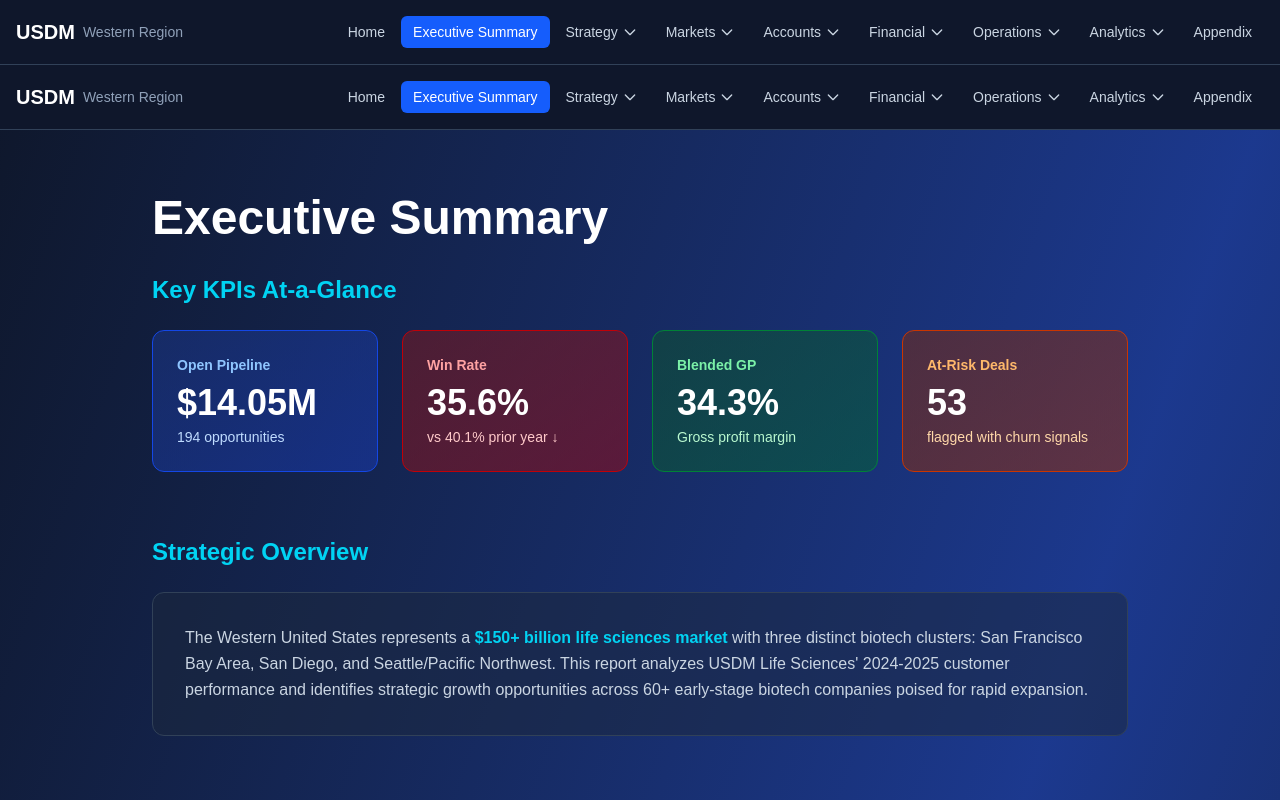
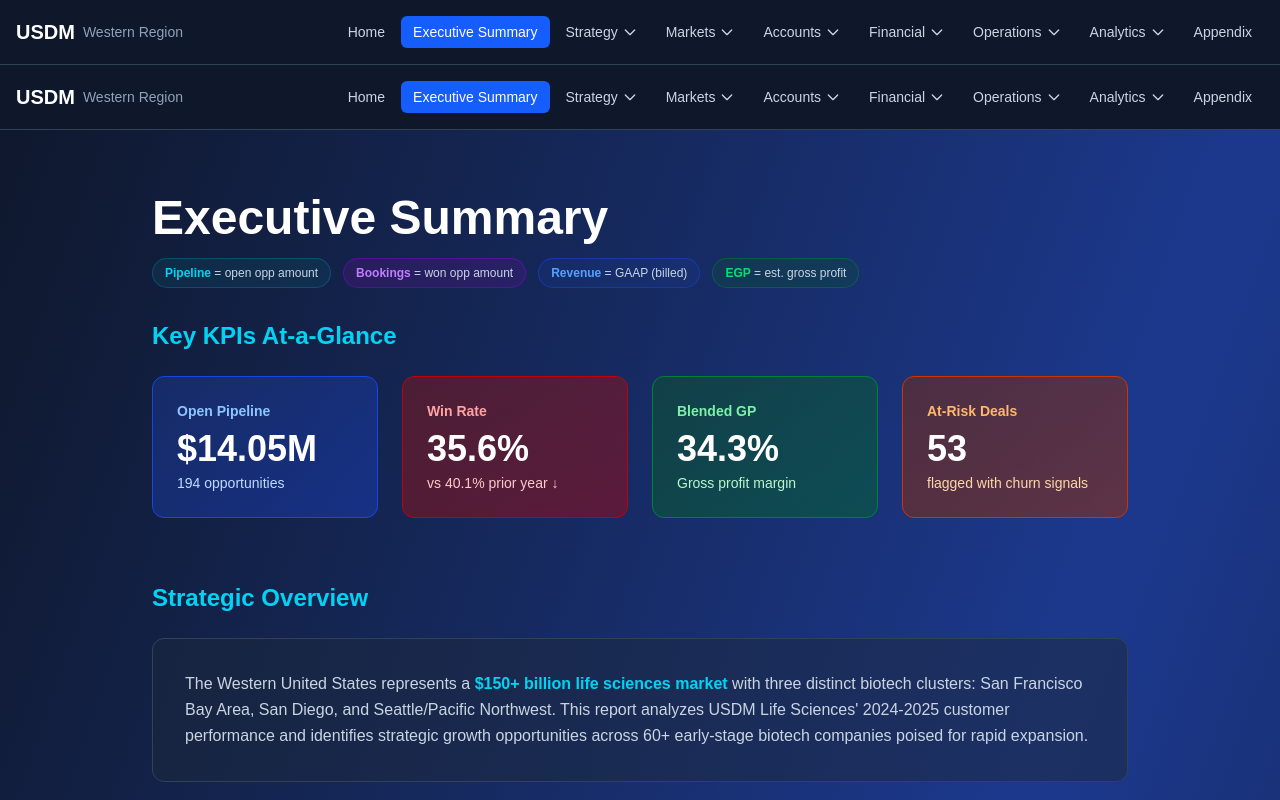
Before and after one commit to kbrown10000/western-region-analysis, a Next.js app: page /executive-summary in a window 1280 px wide. Shown: the top 800 px of the page. Built offline with nearby package versions, Linux system fonts and the light colour scheme.

Commit message:
feat: add Pipeline/Bookings/Revenue/EGP terminology legend to key pages

```diff
--- a/src/app/executive-summary/page.tsx
+++ b/src/app/executive-summary/page.tsx
@@ -9,7 +9,21 @@
       <Navigation />
 
       <main className="max-w-5xl mx-auto px-6 py-16">
-        <h1 className="text-4xl md:text-5xl font-bold text-white mb-8">Executive Summary</h1>
+        <h1 className="text-4xl md:text-5xl font-bold text-white mb-4">Executive Summary</h1>
+        <div className="mb-8 flex flex-wrap gap-3 text-xs">
+          <span className="bg-cyan-900/30 px-3 py-1.5 rounded-full text-slate-300 border border-cyan-700/50">
+            <span className="text-cyan-400 font-semibold">Pipeline</span> = open opp amount
+          </span>
+          <span className="bg-purple-900/30 px-3 py-1.5 rounded-full text-slate-300 border border-purple-700/50">
+            <span className="text-purple-400 font-semibold">Bookings</span> = won opp amount
+          </span>
+          <span className="bg-blue-900/30 px-3 py-1.5 rounded-full text-slate-300 border border-blue-700/50">
+            <span className="text-blue-400 font-semibold">Revenue</span> = GAAP (billed)
+          </span>
+          <span className="bg-green-900/30 px-3 py-1.5 rounded-full text-slate-300 border border-green-700/50">
+            <span className="text-green-400 font-semibold">EGP</span> = est. gross profit
+          </span>
+        </div>
 
         {/* Key KPIs At-a-Glance */}
         <section className="mb-16">
--- a/src/app/financial-model/page.tsx
+++ b/src/app/financial-model/page.tsx
@@ -95,14 +95,17 @@
           <p className="text-slate-400 text-lg">
             Adjust inputs to model bookings scenarios and compensation plans
           </p>
-          <div className="mt-4 flex gap-4 text-xs">
-            <span className="bg-slate-800 px-3 py-1 rounded-full text-slate-300">
-              <span className="text-cyan-400 font-semibold">Bookings</span> = contract value at close
+          <div className="mt-4 flex flex-wrap gap-3 text-xs">
+            <span className="bg-cyan-900/30 px-3 py-1.5 rounded-full text-slate-300 border border-cyan-700/50">
+              <span className="text-cyan-400 font-semibold">Pipeline</span> = open opp amount
             </span>
-            <span className="bg-slate-800 px-3 py-1 rounded-full text-slate-300">
-              <span className="text-blue-400 font-semibold">Revenue</span> = GAAP recognized when billed
+            <span className="bg-purple-900/30 px-3 py-1.5 rounded-full text-slate-300 border border-purple-700/50">
+              <span className="text-purple-400 font-semibold">Bookings</span> = won opp amount (contract value at close)
             </span>
-            <span className="bg-slate-800 px-3 py-1 rounded-full text-slate-300">
+            <span className="bg-blue-900/30 px-3 py-1.5 rounded-full text-slate-300 border border-blue-700/50">
+              <span className="text-blue-400 font-semibold">Revenue</span> = GAAP recognized (billed)
+            </span>
+            <span className="bg-green-900/30 px-3 py-1.5 rounded-full text-slate-300 border border-green-700/50">
               <span className="text-green-400 font-semibold">EGP</span> = estimated gross profit
             </span>
           </div>
--- a/src/app/trends/page.tsx
+++ b/src/app/trends/page.tsx
@@ -69,14 +69,17 @@
             Historical performance data (2022-2025) and 2026 targets for the Western Region
           </p>
           <div className="mt-4 flex flex-wrap gap-3 text-xs">
-            <span className="bg-slate-800 px-3 py-1.5 rounded-full text-slate-300 border border-slate-700">
-              <span className="text-blue-400 font-semibold">Revenue</span> = GAAP recognized (billed)
+            <span className="bg-cyan-900/30 px-3 py-1.5 rounded-full text-slate-300 border border-cyan-700/50">
+              <span className="text-cyan-400 font-semibold">Pipeline</span> = open opp amount
             </span>
-            <span className="bg-slate-800 px-3 py-1.5 rounded-full text-slate-300 border border-slate-700">
-              <span className="text-cyan-400 font-semibold">Bookings</span> = contract value at close
+            <span className="bg-purple-900/30 px-3 py-1.5 rounded-full text-slate-300 border border-purple-700/50">
+              <span className="text-purple-400 font-semibold">Bookings</span> = won opp amount
             </span>
-            <span className="bg-slate-800 px-3 py-1.5 rounded-full text-slate-300 border border-slate-700">
-              <span className="text-green-400 font-semibold">EGP</span> = estimated gross profit
+            <span className="bg-blue-900/30 px-3 py-1.5 rounded-full text-slate-300 border border-blue-700/50">
+              <span className="text-blue-400 font-semibold">Revenue</span> = GAAP (billed)
+            </span>
+            <span className="bg-green-900/30 px-3 py-1.5 rounded-full text-slate-300 border border-green-700/50">
+              <span className="text-green-400 font-semibold">EGP</span> = est. gross profit
             </span>
           </div>
         </div>
```
